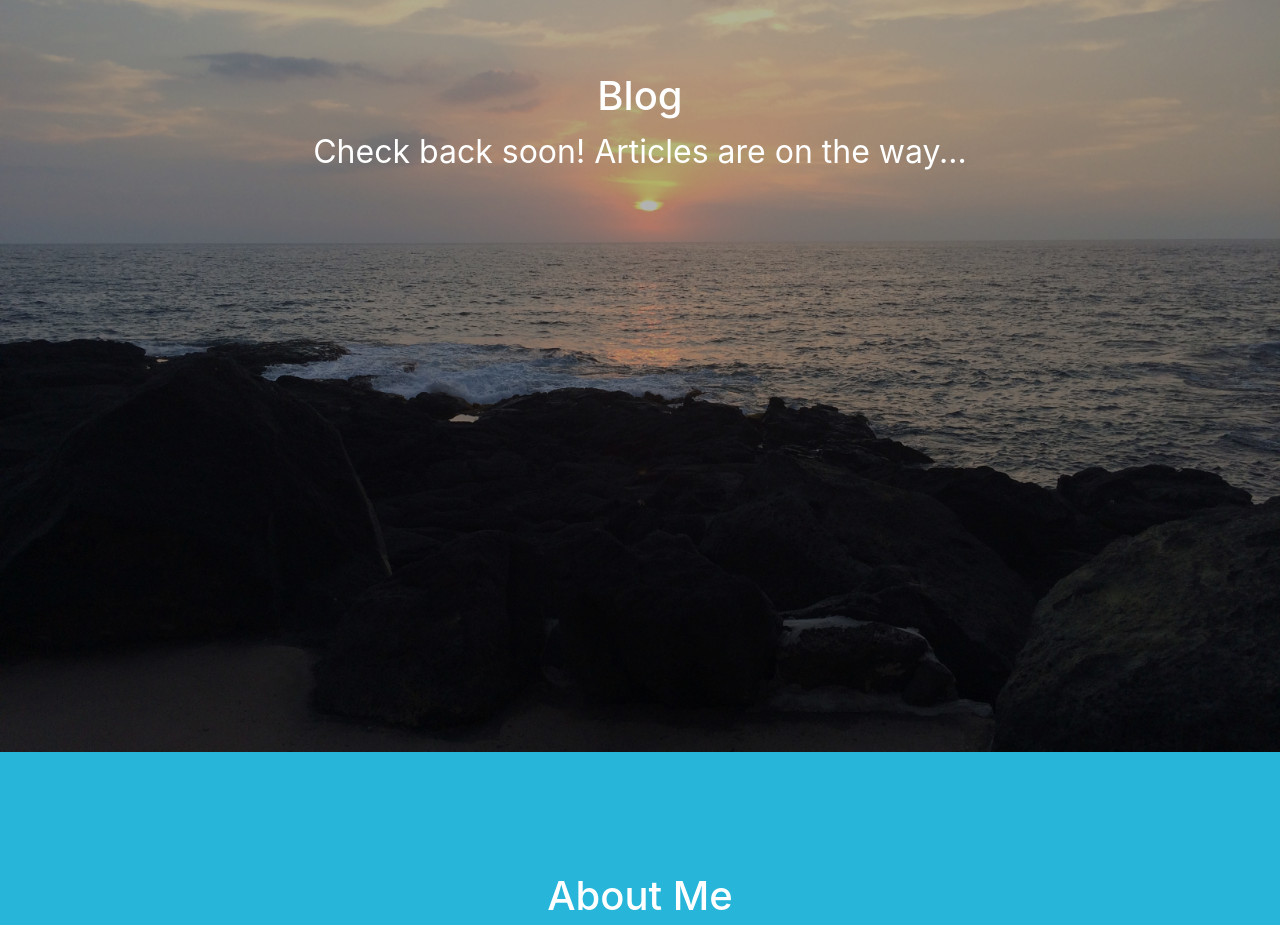
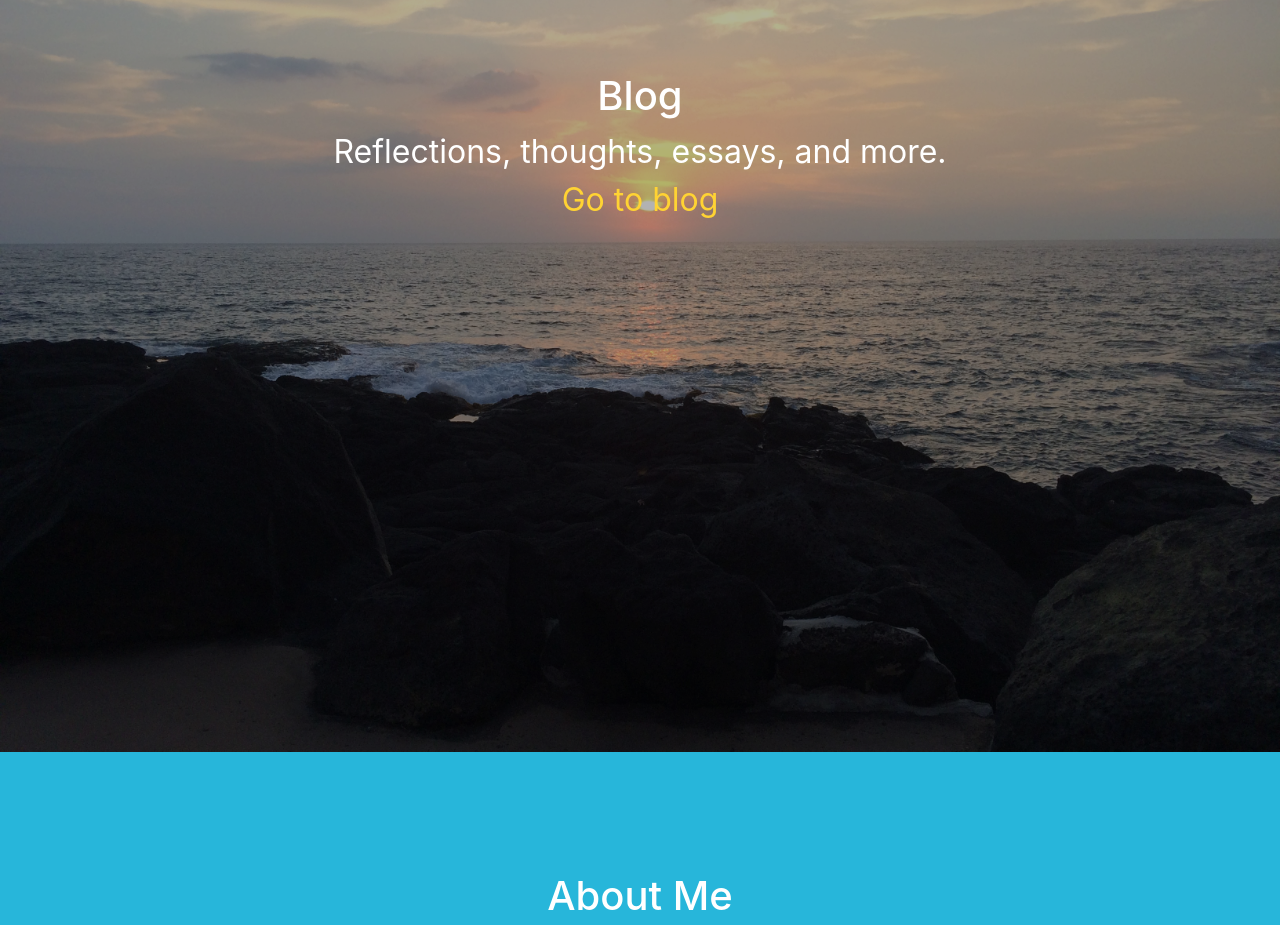
Before and after one commit to thebrandonlucas/homebase, a React (Create React App) app: page / in a window 1280 px wide. Shown: the part 2600-3525 px from the top of the page. Built offline with nearby package versions, Linux system fonts and the light colour scheme.

Commit message:
add blog link

```diff
--- a/src/App.css
+++ b/src/App.css
@@ -137,3 +137,14 @@ section {
 .fillspace {
   height: 80vh;
 }
+
+.blog-link {
+  color: #ffd333;
+  transition: all 0.3s ease-in-out;
+}
+
+.blog-link:hover {
+  color: rgb(16, 196, 112);
+  transition: 0.3s;
+  text-decoration: none;
+}
--- a/src/pages/BlogPage.tsx
+++ b/src/pages/BlogPage.tsx
@@ -5,7 +5,13 @@ function BlogPage(props: any) {
         <div className="blogpage">
             <div id="blog" className="page-container fullscreen" style={{ backgroundColor: props.bgColor }}>
                 <h1>Blog</h1>
-                <p>Check back soon! Articles are on the way...</p>
+                <p>
+                    Reflections, thoughts, essays, and more.
+                    <br />
+                    <a className="blog-link" href="https://www.notion.so/Blog-41e42cd897de424082115b3fe11e1aae">
+                        Go to blog
+                    </a>
+                </p>
             </div>
         </div>
 
```
